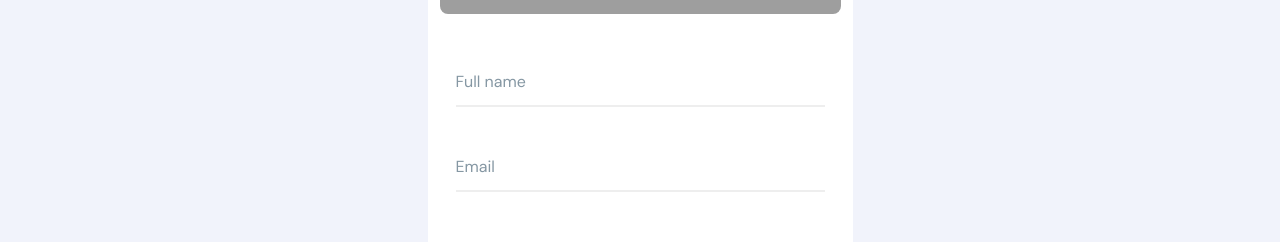
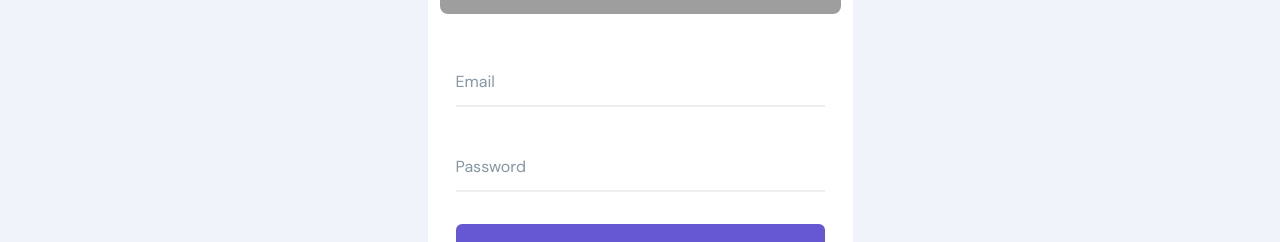
Before and after one commit to NixanV/Productivity-App, a React (Create React App) app: page /login in a window 1280 px wide. Shown: the part 387-629 px from the top of the page. Built offline with nearby package versions, Linux system fonts and the light colour scheme; grey boxes are pictures that could not be loaded; a web font is replaced by a local one.

Commit message:
onChamgeHandler created and implemented

```diff
--- a/src/components/Login/Login.js
+++ b/src/components/Login/Login.js
@@ -1,7 +1,20 @@
+import { useState } from "react"
 import styles from "./login.module.css"
 
 
 export const Login = () =>{
+    const [data, setData] = useState({
+        email: "",
+        password: ""
+    });
+
+    const onChangeHandler = (ev) => {
+        setData(state => ({
+            ...state,
+            [ev.target.name] : ev.target.value
+        }));
+    };
+
     return(
     <div className={styles["container"]}>
         <div className={styles["card"]}>
@@ -12,16 +25,25 @@ export const Login = () =>{
                 </h2>
             </div>
             <form className={styles["card-form"]}>
+
                 <div className={styles["input"]}>
-                    <input type="text" className={styles["input-field"]} value="" required/>
-                    <label className={styles["input-label"]}>Full name</label>
-                </div>
-                            <div className={styles["input"]}>
-                    <input type="text" className={styles["input-field"]} value="" required/>
+                    <input
+                    type="email"
+                    className={styles["input-field"]}
+                    name="email"
+                    value={data.email}
+                    onChange={(ev) => onChangeHandler(ev)}
+                    required/>
                     <label className={styles["input-label"]}>Email</label>
                 </div>
-                            <div className={styles["input"]}>
-                    <input type="password" className={styles["input-field"]} required/>
+                <div className={styles["input"]}>
+                    <input
+                    type="password"
+                    className={styles["input-field"]}
+                    name="password"
+                    value={data.email}
+                    onChange={(ev) => onChangeHandler(ev)}
+                    required/>
                     <label className={styles["input-label"]}>Password</label>
                 </div>
                 <div className={styles["action"]}>
```
